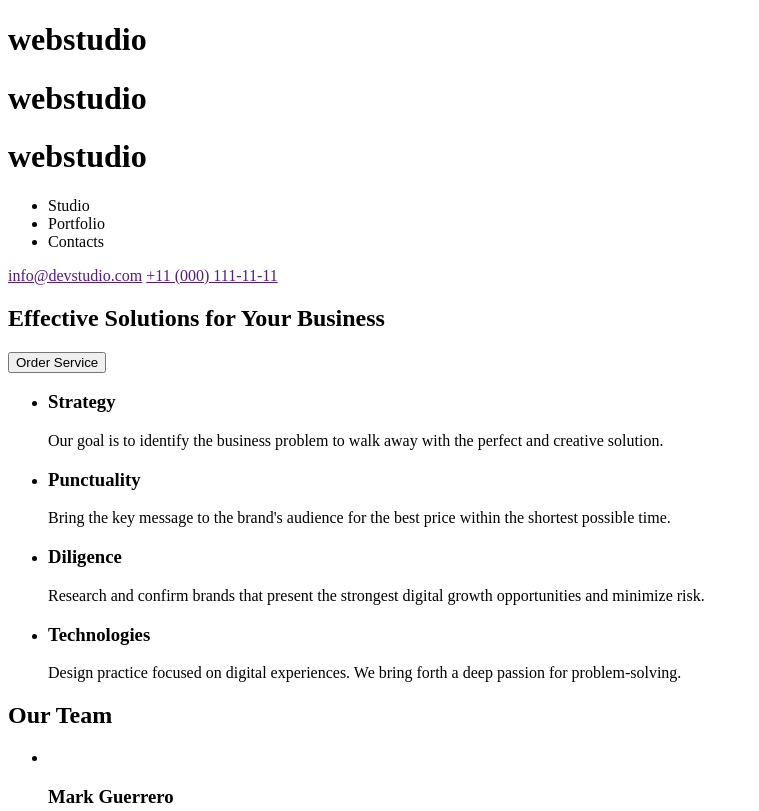
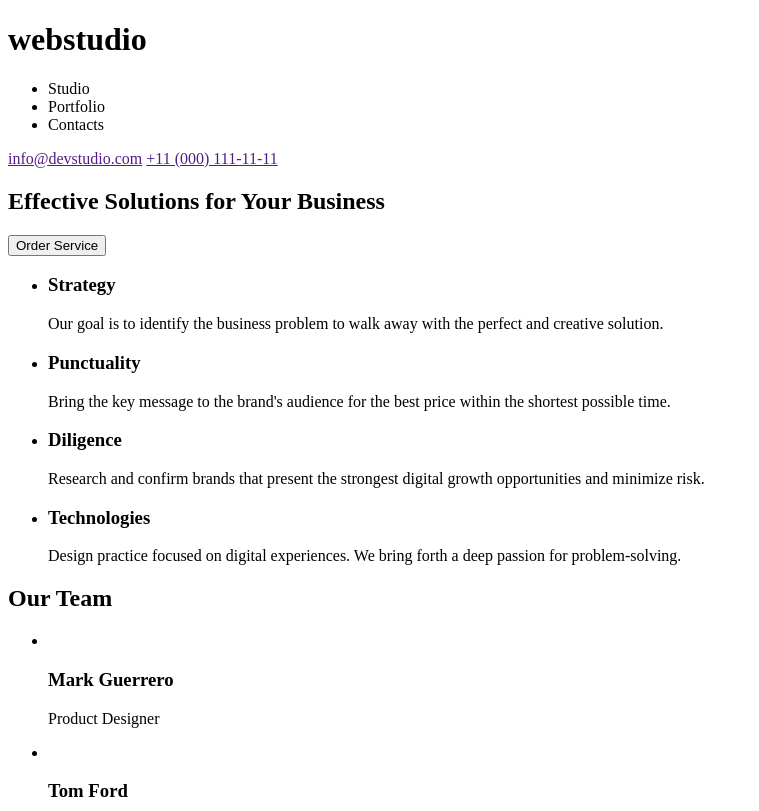
Before and after one commit to oksanabaglay19/test-home, a plain HTML site: page index.html in a window 1280 px wide. Shown: the top 811 px of the page, without its empty margins (0-759 px from the left). Drawn offline with Linux system fonts and the light colour scheme.

Commit message:
qwertyyuuip

```diff
--- a/index.html
+++ b/index.html
@@ -8,8 +8,6 @@
   <body>
     <header>
       <div>
-        <h1><span>web</span>studio</h1>
-        <h1><span>web</span>studio</h1>
         <h1><span>web</span>studio</h1>
       </div>
       <div>
```
